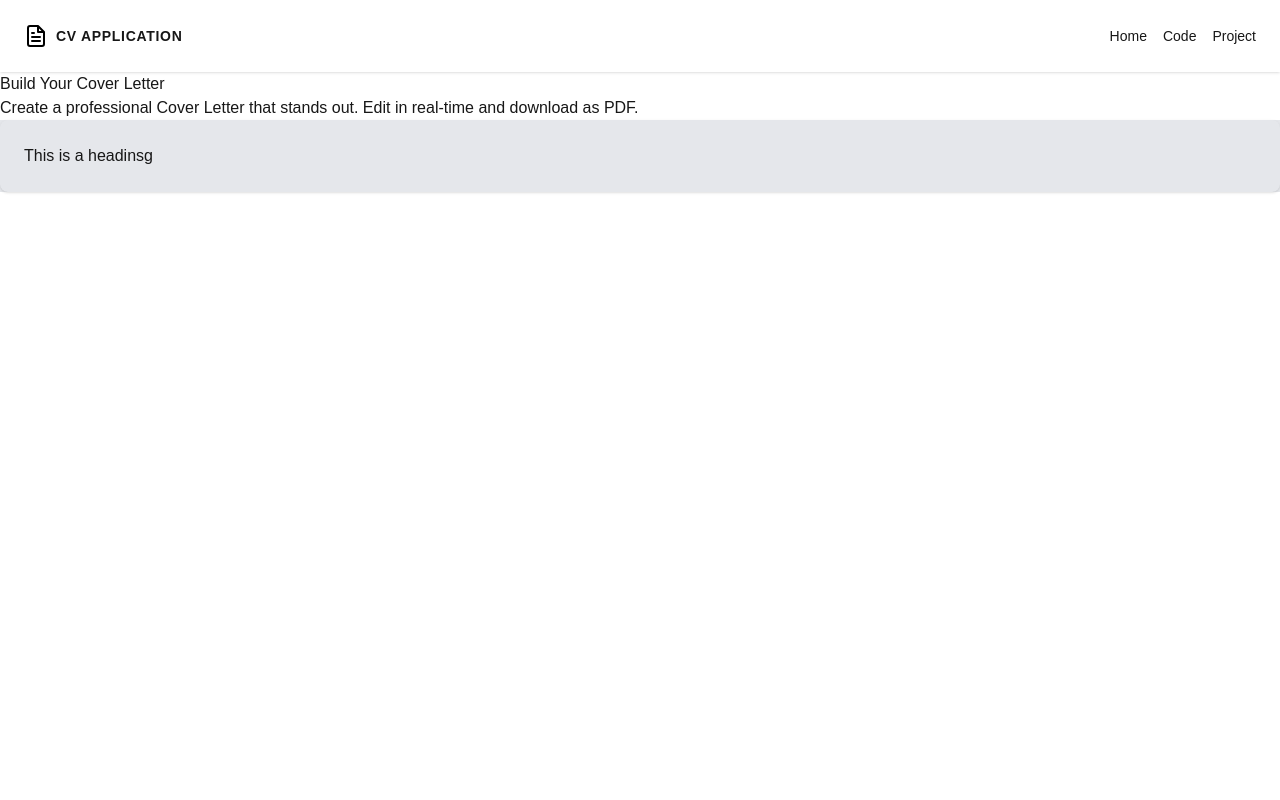
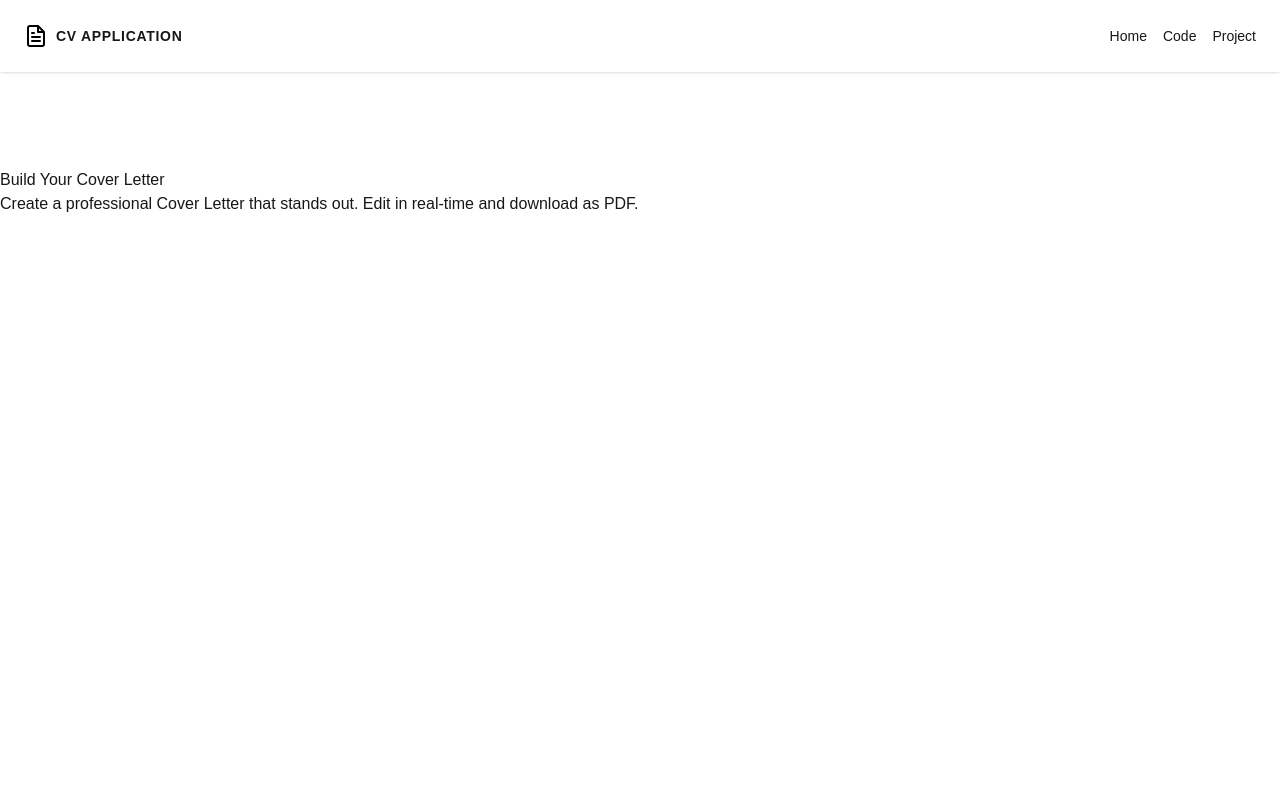
Before and after one commit to Justin-Bento/cv-application, a Next.js app: page /cover-letter in a window 1280 px wide. Shown: the top 800 px of the page. Built offline with nearby package versions, Linux system fonts and the light colour scheme.

Commit message:
Applied wrapper styles to main html element

```diff
--- a/src/app/cover-letter/page.tsx
+++ b/src/app/cover-letter/page.tsx
@@ -1,7 +1,7 @@
 export default function CoverLetter() {
   return (
     <>
-      <main className="">
+      <main className="min-h-dvh container mx-auto my-24">
         <section className="">
           <h1 className="">Build Your Cover Letter</h1>
           <p className="">
```
